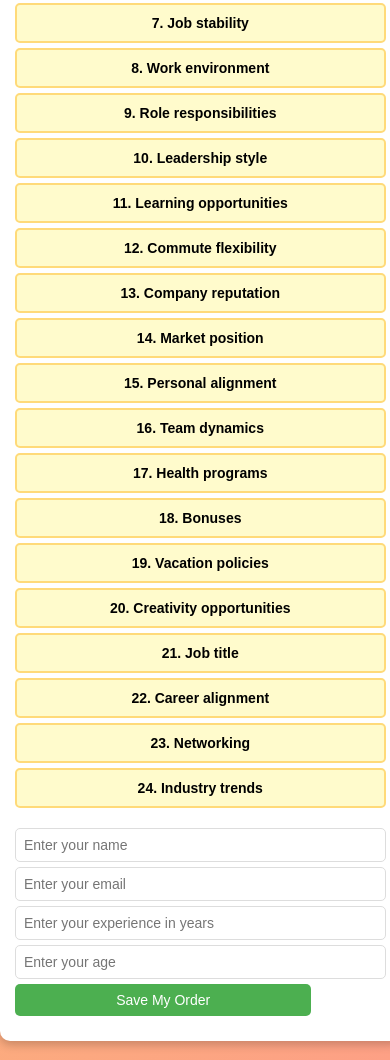
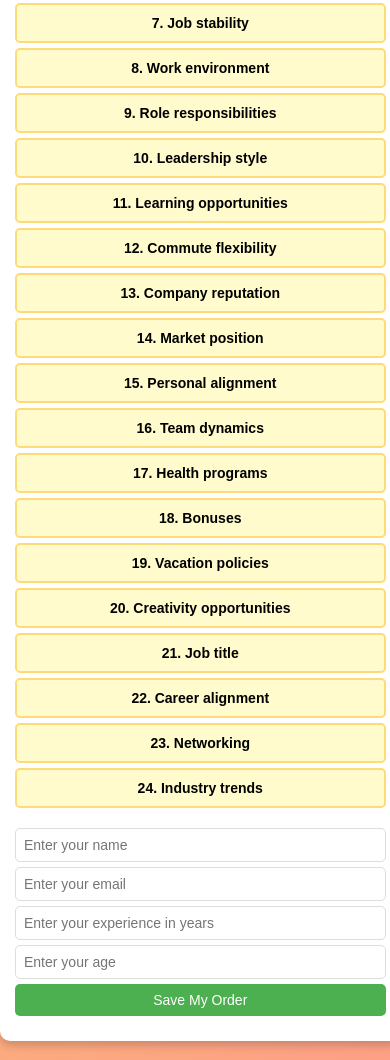
Before and after one commit to kapilamithran/job-priority, a plain HTML site: page index.html in a window 390 px wide. Shown: the part 514-1574 px from the top of the page. Drawn offline with Linux system fonts and the light colour scheme.

Commit message:
Update styles.css

```diff
--- a/styles.css
+++ b/styles.css
@@ -65,7 +65,6 @@ input {
 
 button {
     padding: 10px;
-    width: 80%;
     background-color: #4CAF50;
     color: white;
     border: none;
@@ -122,6 +121,5 @@ button:hover {
     button {
         font-size: 14px; /* Adjust button font size */
         padding: 8px; /* Adjust button padding */
-        width: 80%
     }
 }
```
